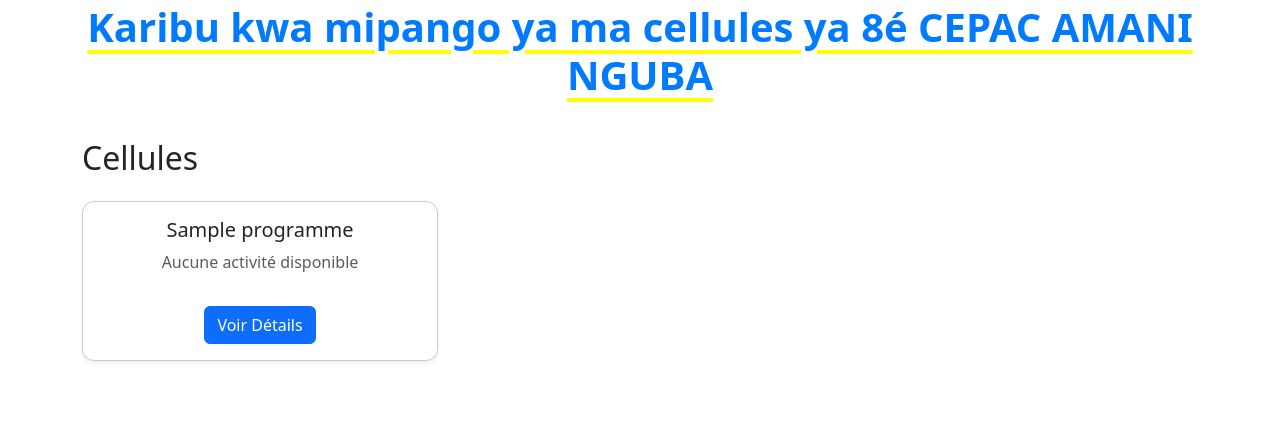
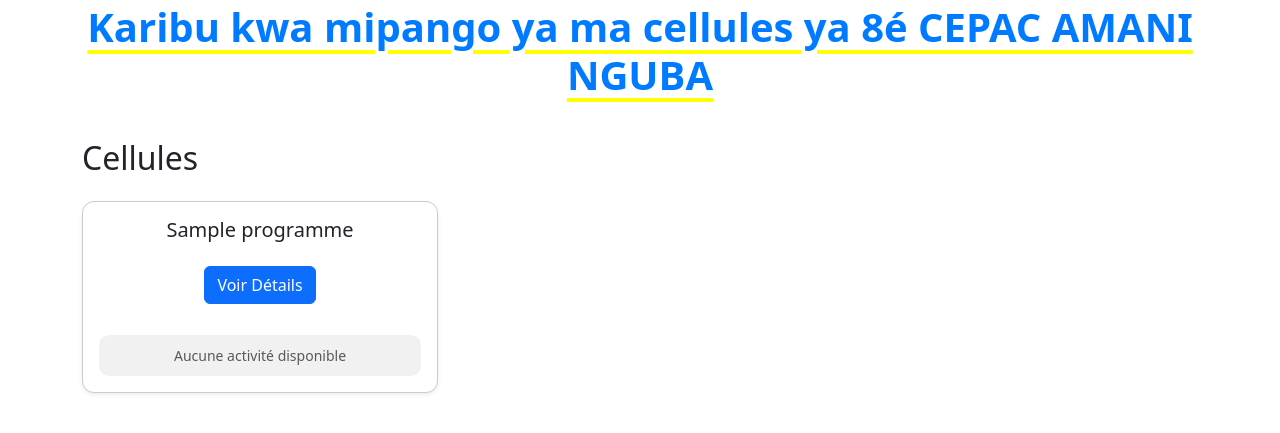
Before and after one commit to Andrebeet1/group, a Django app: page / in a window 1280 px wide. Shown: the part 101-534 px from the top of the page. Run offline with Django 4.2, Linux system fonts and the light colour scheme; tables that the repository leaves empty hold one stand-in row (values such as "Sample post").

Commit message:
Update accueil.html

```diff
--- a/programmes/templates/accueil.html
+++ b/programmes/templates/accueil.html
@@ -26,6 +26,14 @@
         transform: translateY(-5px);
         box-shadow: 0 5px 15px rgba(0,0,0,0.1);
     }
+    .info-badge {
+        background-color: #f1f1f1;
+        border-radius: 10px;
+        padding: 10px;
+        margin-top: 15px;
+        font-size: 14px;
+        color: #333;
+    }
 </style>
 
 <h1 class="page-title">Karibu kwa mipango ya ma cellules ya 8é CEPAC AMANI NGUBA</h1>
@@ -37,21 +45,26 @@
     <div class="col-md-4">
         <div class="card custom-card shadow-sm">
             <div class="card-body text-center">
+                <h5 class="card-title">{{ programme.nom }}</h5>
+
+                <a href="{% url 'detail_programme' programme.id %}" class="btn btn-primary mt-3 mb-3">Voir Détails</a>
+
                 {% if programme.activite_set.all %}
                     {% with premiere_activite=programme.activite_set.first %}
-                        <h5 class="card-title">{{ premiere_activite.nom_groupe }}</h5>
-                        <p class="card-text"><strong>Jour & Date :</strong> {{ premiere_activite.jour_date }}</p>
-                        <p class="card-text"><strong>Tutaingiliya :</strong> {{ premiere_activite.tutaingiliya }}</p>
+                        <div class="info-badge">
+                            <p><strong>Jour & Date:</strong> {{ premiere_activite.jour_date }}</p>
+                            <p><strong>Tutaingiliya:</strong> {{ premiere_activite.tutaingiliya }}</p>
+                        </div>
                     {% endwith %}
                 {% else %}
-                    <h5 class="card-title">{{ programme.nom }}</h5>
-                    <p class="text-muted">Aucune activité disponible</p>
+                    <div class="info-badge">
+                        <p class="text-muted mb-0">Aucune activité disponible</p>
+                    </div>
                 {% endif %}
-                <!-- Le lien "Voir Détails" reste tel quel -->
-                <a href="{% url 'detail_programme' programme.id %}" class="btn btn-primary mt-3">Voir Détails</a>
             </div>
         </div>
     </div>
     {% endfor %}
 </div>
+
 {% endblock %}
```
